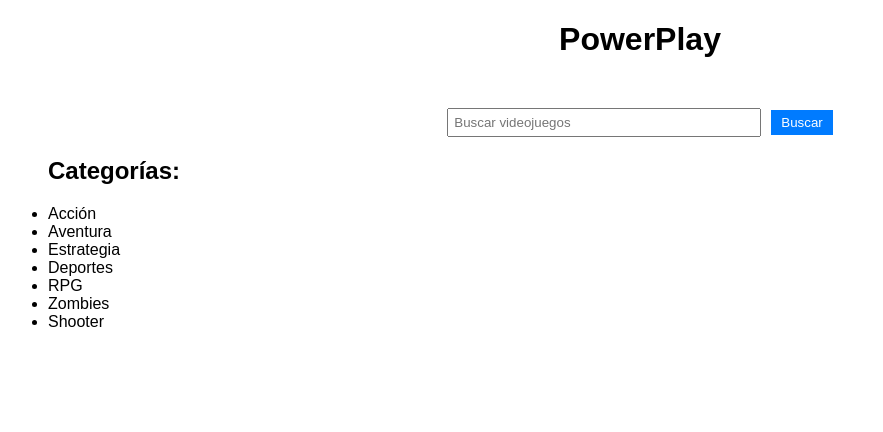
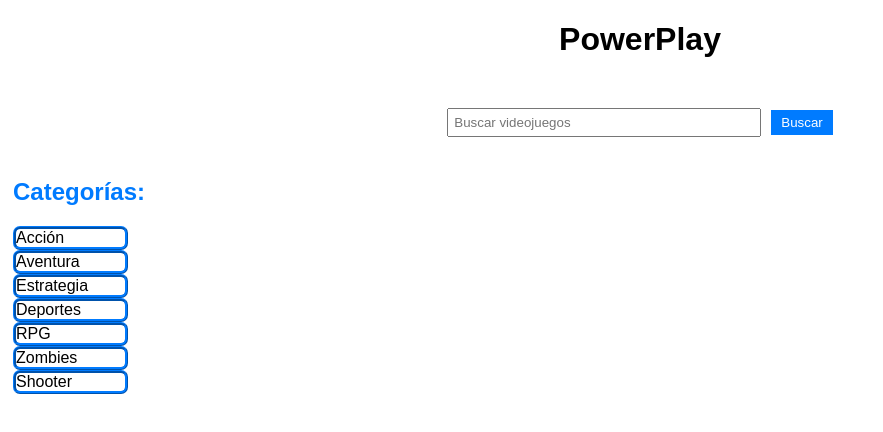
Before and after one commit to Benja2007/powerplay2, a React (Create React App) app: page / in a window 1280 px wide. Shown: the top 432 px of the page, without its empty margins (0-883 px from the left). Built offline with nearby package versions, Linux system fonts and the light colour scheme.

Commit message:
agregue juegos

```diff
--- a/src/App.js
+++ b/src/App.js
@@ -29,8 +29,11 @@ function App() {
           Buscar
         </button>
       </div>
+      <ul className="results">
+        {/* Aqui se mostrarán los resultados */}
+      </ul>
       <ul className="item-list">
-      <h2>Categorías:</h2>
+      <h2 className="category">Categorías:</h2>
         {categorias.map((categoria, index) => (
           <li key={index}>
             <div className="item-div">{categoria}</div>
--- a/src/styles.css
+++ b/src/styles.css
@@ -1,8 +1,9 @@
+/*css para el app*/
 .App {
   font-family: sans-serif;
   text-align: center;
 }
-
+/*css para la barra de busqueda*/
 .search-bar {
   text-align: center; /* Centra el contenido horizontalmente */
   margin-top: 50px; /* Agrega margen superior para separar de la parte superior */
@@ -22,12 +23,22 @@
   cursor: pointer;
 }
 
+/*css para las categorias*/
+.category{
+  color: #007bff;
+}
 /* Estilo para alinear la lista de elementos a la izquierda */
 .item-list {
   text-align: left;
+  list-style-type: none; /* Elimina los puntos de la lista */
+  padding: 5px 5px;
+  width: 115px;
 }
 
 /* Estilo para los elementos individuales en la lista */
 .item-list li {
   margin-left: 0; /* Elimina cualquier margen izquierdo predeterminado */
+  border-color:#007bff;
+  border-style:ridge;
+  border-radius: 7px;
 }
```
